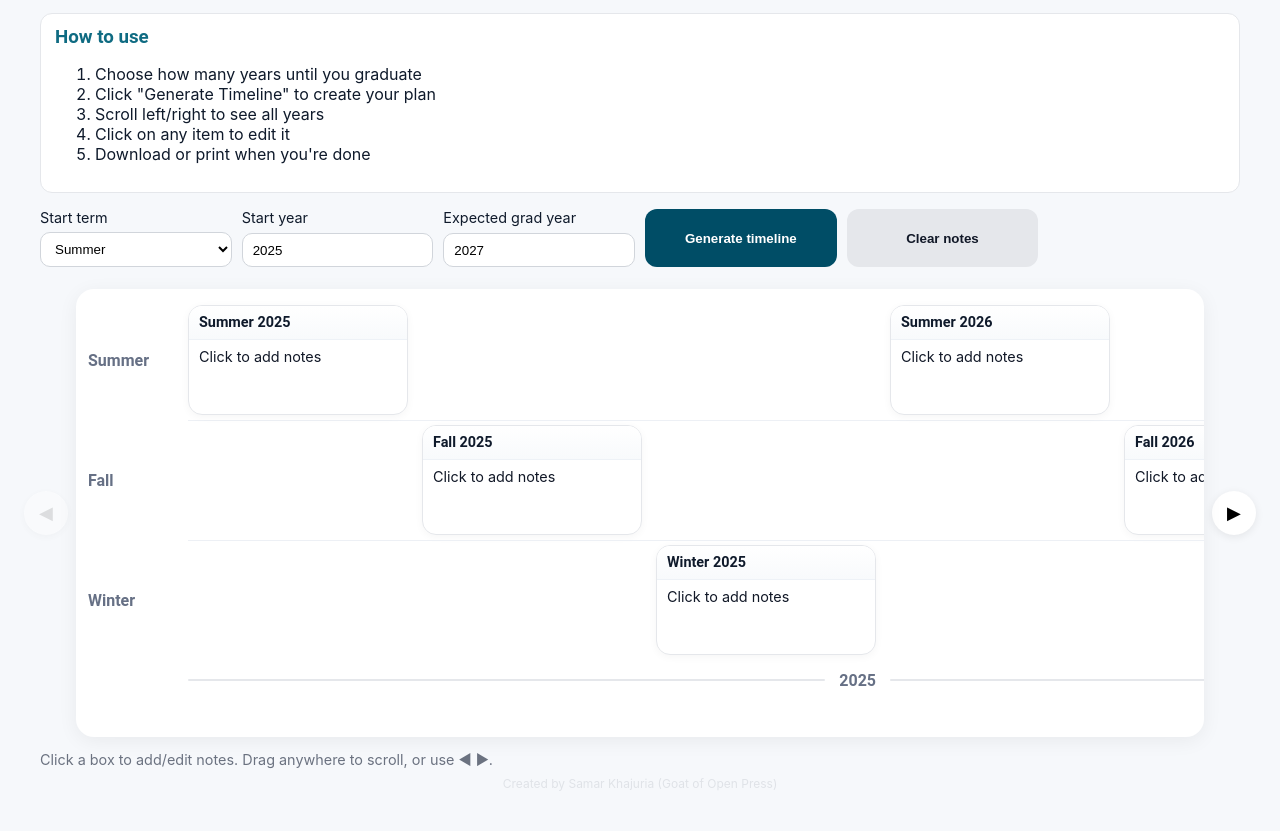
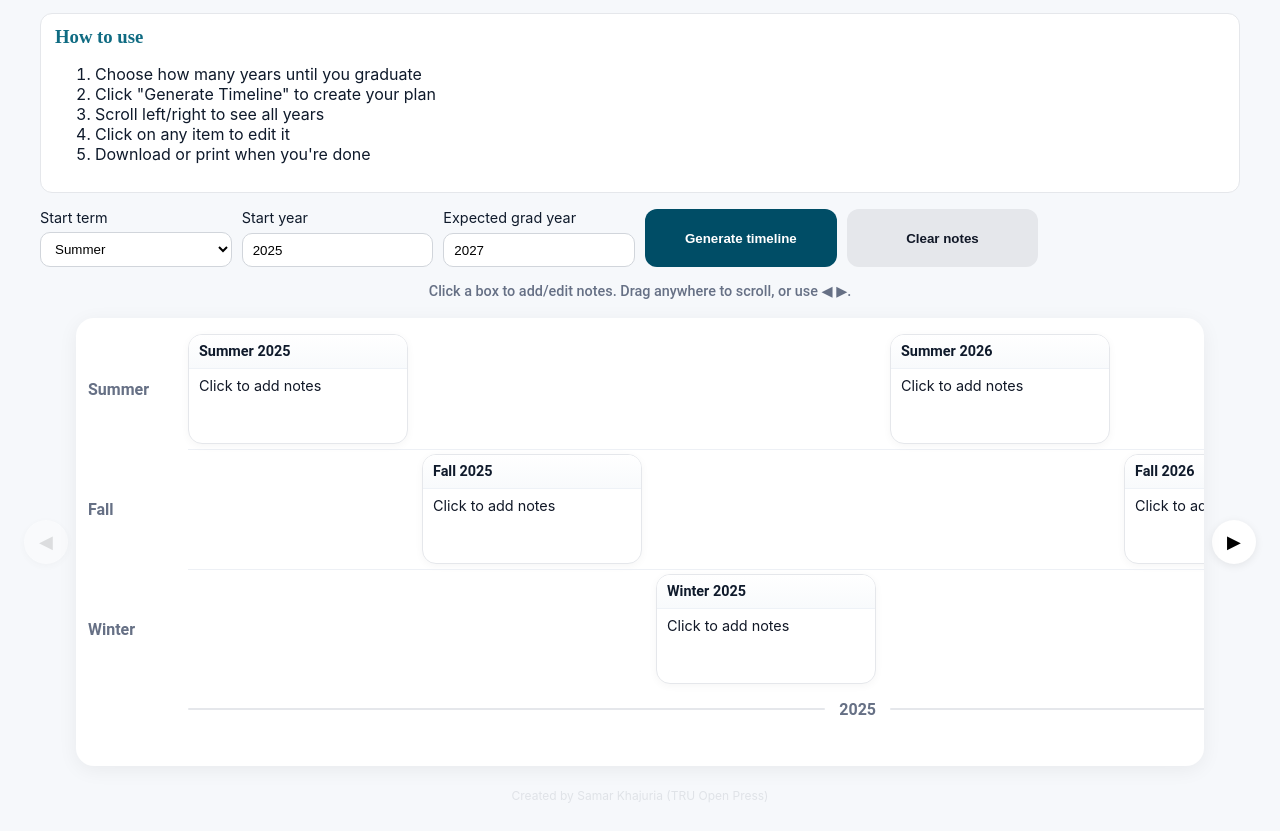
Before and after one commit to SUMMERxKx/Timeline, a plain HTML site: page index.html in a window 1280 px wide. Shown: the part 169-1000 px from the top of the page. Drawn offline with Linux system fonts and the light colour scheme; a web font is replaced by a local one.

Commit message:
fixed the layout

```diff
--- a/index.html
+++ b/index.html
@@ -86,6 +86,11 @@
 
   <!-- Main content area containing the interactive timeline -->
   <main>
+    <!-- Timeline usage hint moved to top -->
+    <div class="timeline-hint">
+      Click a box to add/edit notes. Drag anywhere to scroll, or use ◀ ▶.
+    </div>
+
     <!-- Timeline container with navigation controls and viewport -->
     <div class="track-shell" aria-label="Timeline" role="region">
       <!-- Left navigation arrow for scrolling timeline -->
@@ -115,10 +120,9 @@
     </div>
   </main>
 
-  <!-- Footer with usage hints for users -->
+  <!-- Footer with credit -->
   <footer class="hint">
-    Click a box to add/edit notes. Drag anywhere to scroll, or use ◀ ▶.
-    <div class="credit">Created by Samar Khajuria (Goat of Open Press)</div>
+    <div class="credit">Created by Samar Khajuria (TRU Open Press)</div>
   </footer>
 
   <!-- Modal dialog for editing timeline notes -->
--- a/styles.css
+++ b/styles.css
@@ -129,9 +129,9 @@
     background:#fff; border:1px solid var(--border); border-radius:12px;
     padding:12px 14px;
   }
-  /* Instructions heading with secondary brand color */
+  /* Instructions heading with consistent font styling */
   .howto h3{
-    margin:0 0 6px; font-family:"Roboto", system-ui; font-weight:600; color:var(--brand-2);
+    margin:0 0 6px; font-family:"Roboto Slab", serif; font-weight:600; color:var(--brand-2);
   }
 
   /* Timeline configuration form with responsive grid layout */
@@ -154,6 +154,16 @@
   /* =========================
      Timeline
      ========================= */
+  /* Timeline usage hint at the top */
+  .timeline-hint{
+    color: var(--muted);
+    font-size: 0.9rem;
+    padding: 0 clamp(16px, 4vw, 40px) 12px;
+    text-align: center;
+    font-family: "Roboto", system-ui;
+    font-weight: 500;
+  }
+
   /* Main timeline container with navigation arrows */
   .track-shell{
     position: relative;
@@ -244,8 +254,8 @@
     content:""; height:2px; background:#e5e7eb; flex:1; border-radius:2px; margin-right:6px;
   }
 
-  /* Footer hint text for user guidance */
-  .hint{ color:#6b7280; font-size:.9rem; padding: 14px clamp(16px, 4vw, 40px) 28px; }
+  /* Footer styling */
+  .hint{ padding: 14px clamp(16px, 4vw, 40px) 28px; }
   /* Credit line - barely visible */
   .credit{
     color: #d1d5db;
```
